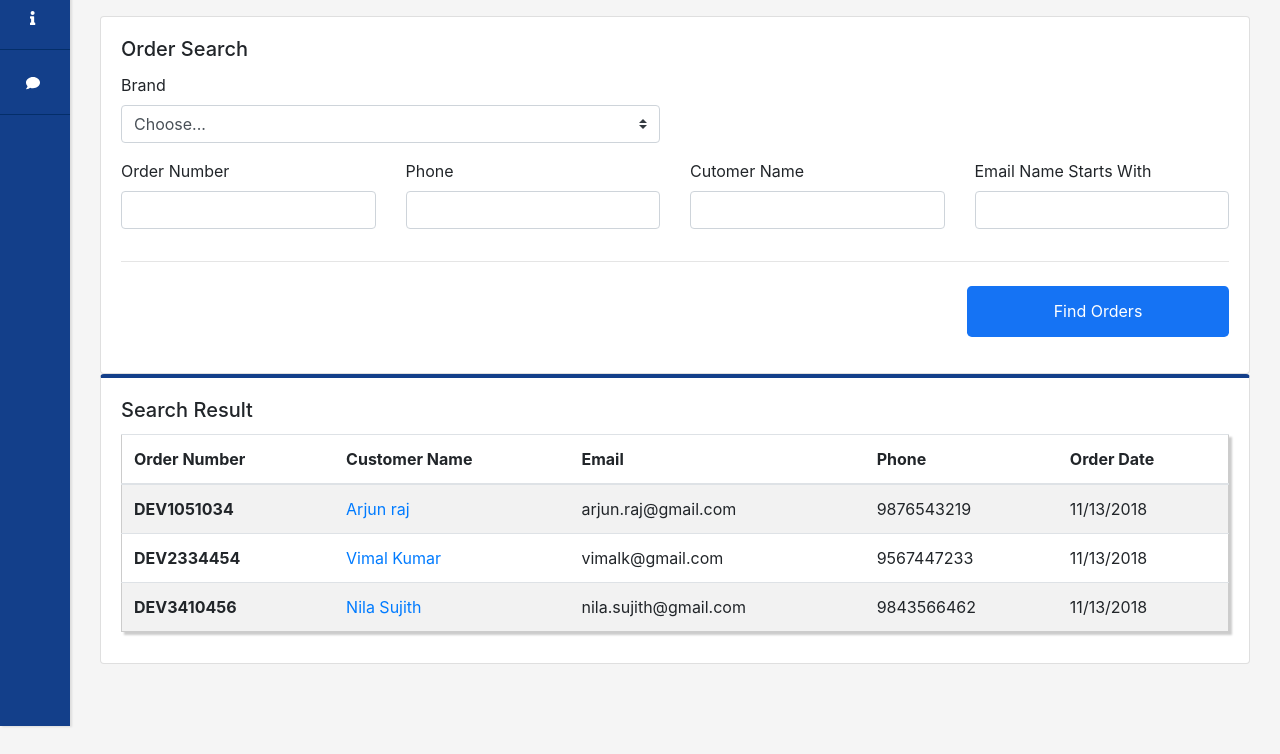
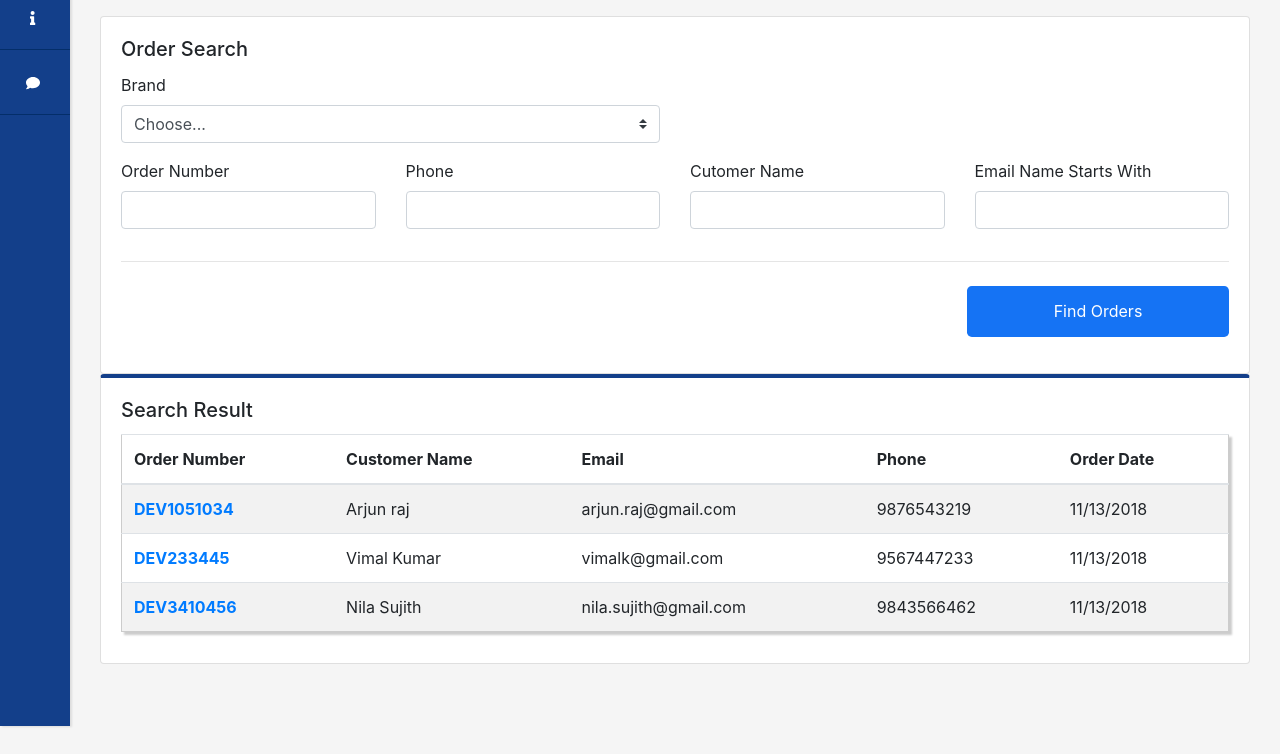
Before and after one commit to Amjad-mozanta/artic, a plain HTML site: page orderSearch2.html in a window 1280 px wide. Shown: the part 74-828 px from the top of the page. Drawn offline with Linux system fonts and the light colour scheme.

Commit message:
order search 2

```diff
--- a/orderSearch2.html
+++ b/orderSearch2.html
@@ -161,22 +161,22 @@
                 </thead>
                 <tbody>
                   <tr>
-                    <th scope="row">DEV1051034</th>
-                    <td><a href="orderDetail.html">Arjun raj</a></td>
+                    <th scope="row"><a href="orderDetail.html">DEV1051034</a></th>
+                    <td>Arjun raj</td>
                     <td>arjun.raj@gmail.com</td>
                     <td>9876543219</td>
                     <td>11/13/2018</td>
                   </tr>
                   <tr>
-                    <th scope="row">DEV2334454</th>
-                    <td><a href="orderDetail.html">Vimal Kumar</a></td>
+                    <th scope="row"><a href="orderDetail.html">DEV233445</a></th>
+                    <td>Vimal Kumar</td>
                     <td>vimalk@gmail.com</td>
                     <td>9567447233</td>
                     <td>11/13/2018</td>
                   </tr>
                   <tr>
-                    <th scope="row">DEV3410456</th>
-                    <td><a href="orderDetail.html">Nila Sujith</a></td>
+                    <th scope="row"><a href="orderDetail.html">DEV3410456</a></th>
+                    <td>Nila Sujith</td>
                     <td>nila.sujith@gmail.com</td>
                     <td>9843566462</td>
                     <td>11/13/2018</td>
```
